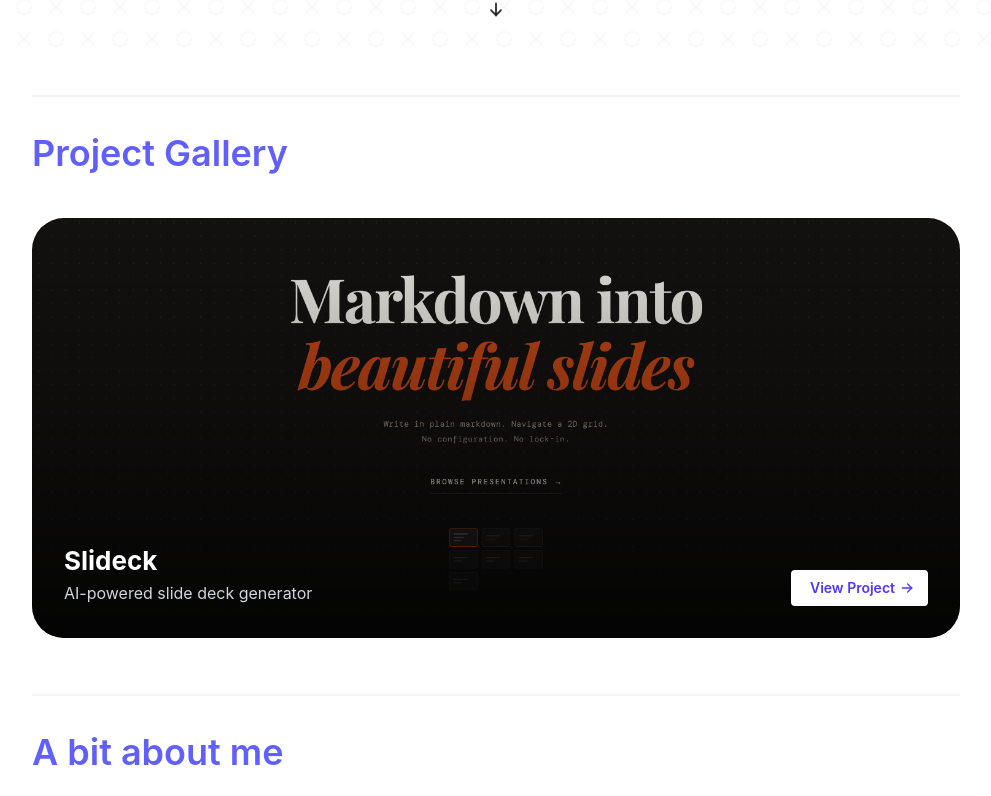
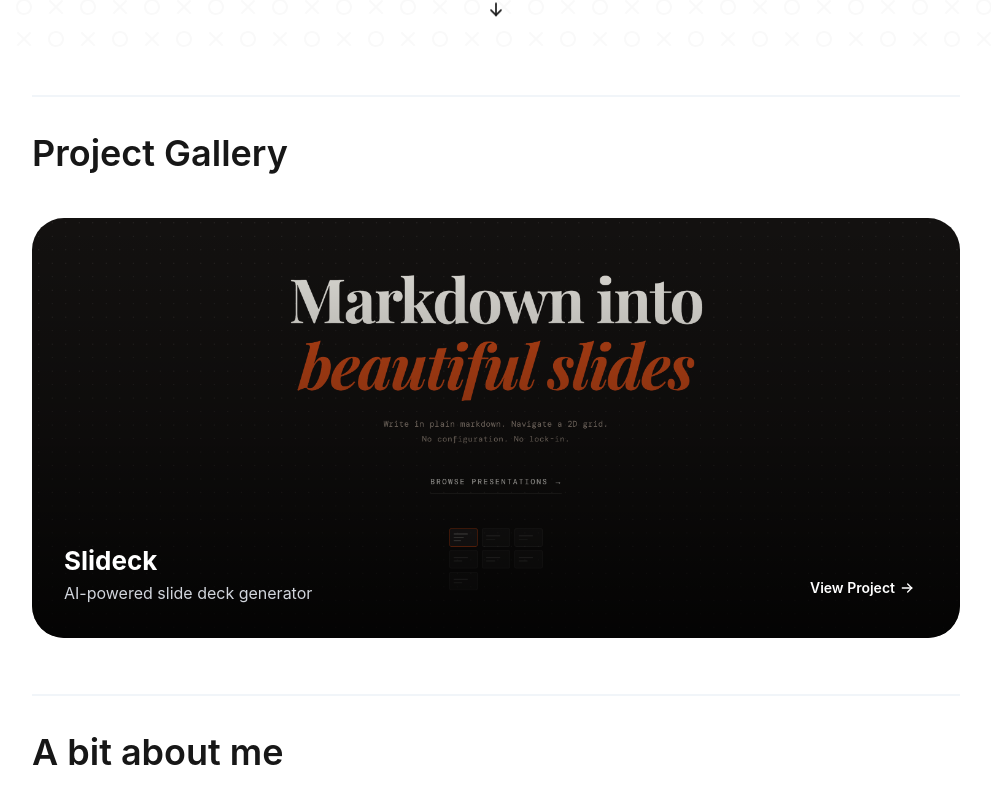
Before and after one commit to husdeli/karaleu, a Next.js app: page / in a window 1280 px wide. Shown: the part 737-1533 px from the top of the page, without its empty margins (144-1135 px from the left). Built offline with nearby package versions, Linux system fonts and the light colour scheme; a web font is replaced by a local one.

Commit message:
refactor: update styles in AppShell and Section components, and remove unused import in globals.css

```diff
--- a/app/AppShell.tsx
+++ b/app/AppShell.tsx
@@ -97,7 +97,6 @@ export function CustomAppShell() {
             <Box>
               <ActionIcon
                 variant="subtle"
-                className="text-amber-300"
                 size="lg"
                 onClick={toggleColorScheme}
               >
@@ -290,8 +289,9 @@ export function CustomAppShell() {
                         )}
                       </Box>
                       <Button
+                        className="text-white hover:bg-slate-900"
                         component="span"
-                        variant="white"
+                        variant="subtle"
                         size="sm"
                         rightSection={<IconArrowRight size={16} />}
                       >
--- a/app/Section.tsx
+++ b/app/Section.tsx
@@ -11,7 +11,7 @@ export function Section({
 >) {
   return (
     <section id={id} {...rest}>
-      <Title order={2} fz="xl" fw={600} mb="md" c={'primary.5'}>
+      <Title order={2} fz="xl" fw={600} mb="md">
         {title}
       </Title>
       {children}
--- a/app/globals.css
+++ b/app/globals.css
@@ -1,4 +1,3 @@
-@import '@mantine/core/styles.css';
 @import './tw-mantine.css';
 
 @custom-variant dark (&:where(.dark, .dark *));
```
